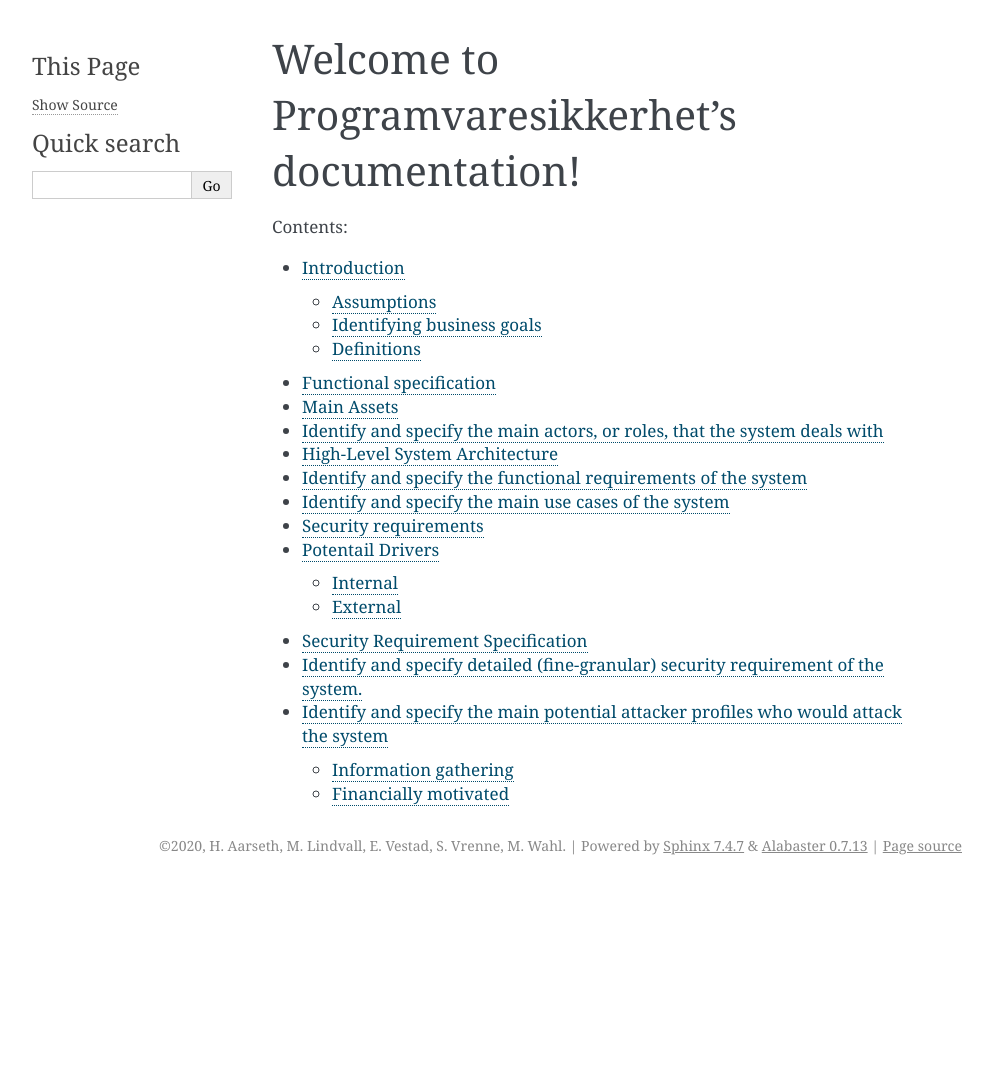
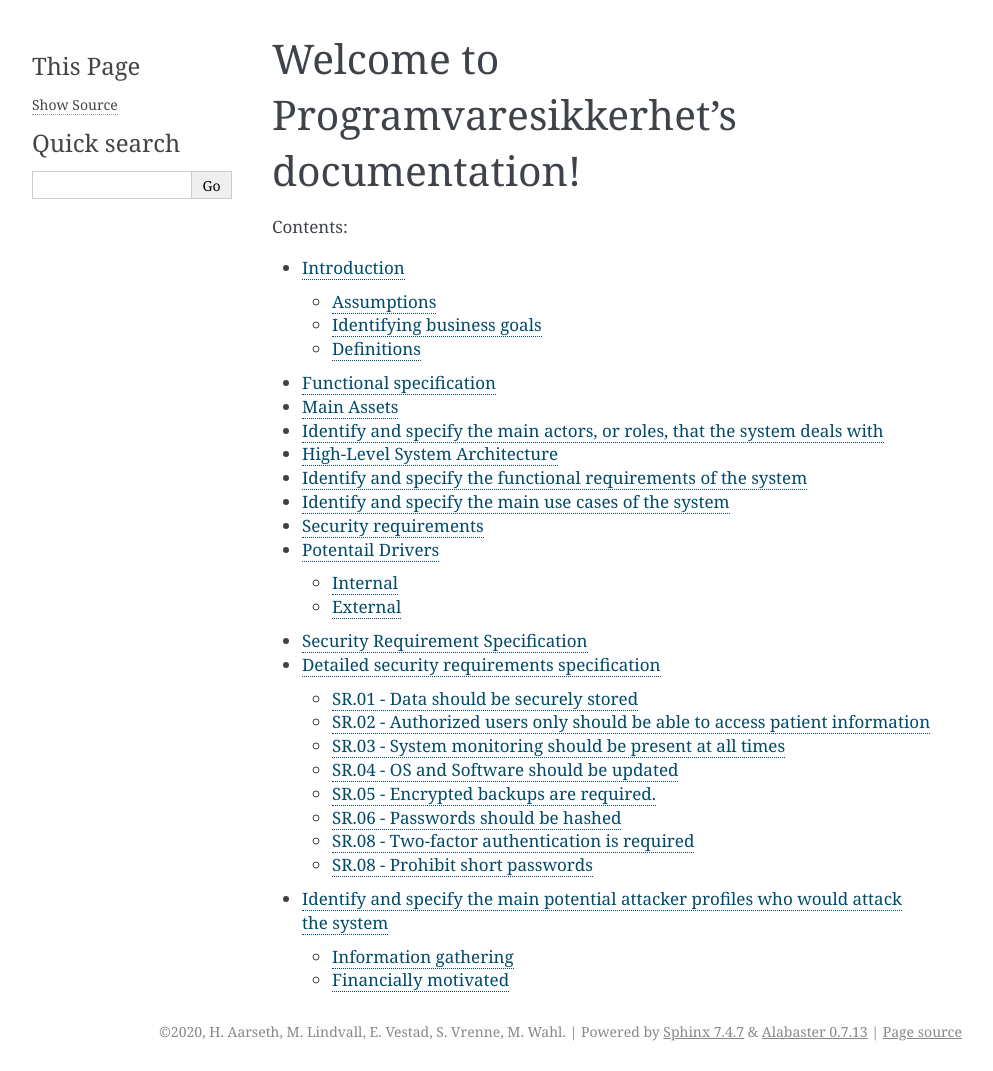
Before and after one commit to SteinarVrenne/school_imt3501, a Sphinx documentation site: the page built from Task 1/source/index.rst, in a window 1280 px wide. Shown: the whole page, without its empty margins (148-1141 px from the left). Built offline with Sphinx 7.4.7, drawn with Linux system fonts in a browser that asks for light colours; before the commit the page ends 900 px from its top, so only the background shows below that; some of the changed lines change nothing that is shown.

Commit message:
Big fucking requirement push (mer kommer)

```diff
--- a/Task 1/source/pages/04b_High_Level_Sec.rst
+++ b/Task 1/source/pages/04b_High_Level_Sec.rst
@@ -5,18 +5,18 @@
 Further detailed analyzis, indexing and prioritization will take place in the next section.
 
   - Logfiles should be detailed enough to point out the identity of a user.
-  - All passwords should be at least 8 characters long.
+  - Prohibit short passwords.
   - Data should be securely stored.
   - Users need to be authenticated in order to authorize.
   - Only authorized users should be able to access patient information.
-  - All passwords should be encrypted.
+  - Passwords should be encrypted.
   - The website should not accept invalid URL requests.
-  - Two-factor authentication is required for user sign in.
+  - Two-factor authentication is required.
   - Inactive user sessions should terminate after inactivity.
-  - Encrypted backups should be performed regularly.
-  - The website should be secured with encryption (TLS).
+  - Encrypted backups are required.
+  - Web-application communication needs to be encrypted
   - System monitoring should be present at all times.
-  - OS and softwares used should always stay up to date.
+  - OS and Software should be updated.
   - A system administrators access shall be terminated upon resignation.
   - The system should not be accessable outside Norwegian borders.
 
--- a/Task 1/source/pages/04c_Detailed_Security.rst
+++ b/Task 1/source/pages/04c_Detailed_Security.rst
@@ -1,5 +1,150 @@
-Identify and specify detailed (fine-granular) security requirement of the system.
----------------------------------------------------------------------------------
+Detailed security requirements specification
+--------------------------------------------
+
+In this part, we will cover the details of our security requirements specification process.
+Our specified requirements will be indexed and ordered in the manner of importance.
+To elaborate further on each requirement, it will be described a little more detailed.
+In addition, the requirement will also be tied up to a class, category and related system assets.
+These are defined in the "Definitions" section.
+
+SR.01 - Data should be securely stored
+""""""""""""""""""""""""""""""""""""""
+
+| **Requirement categories:** Confidentiality, Privacy.
+| **Security Mechanism:** Mitigate.
+| **Related assets:**
+| **Requirement:** Data about patients should be stored securely in order to
+  protect users privacy, maintain confidentiality and mitigate exposure in case of an unauthorized data dump.
+
+
+SR.02 - Authorized users only should be able to access patient information
+""""""""""""""""""""""""""""""""""""""""""""""""""""""""""""""""""""""""""
+
+| **Requirement categories:** Integrity, confidentiality, authorization, privacy.
+| **Security Mechanism:** Prevention.
+| **Related assets:**
+| **Requirement:** Authorized healthcare workers only should be able to access
+  patient information such as ... ... to prevent leakage of sensitive patient data.
+
+
+SR.03 - System monitoring should be present at all times
+""""""""""""""""""""""""""""""""""""""""""""""""""""""""
+
+| **Requirement categories:** Availability, intrusion, accountability.
+| **Security Mechanism:** Detection.
+| **Related assets:**
+| **Requirement:** Monitoring of system assets such as ... ... should be present at all times in order to
+  detect potential intrusions, unauthorized access, system errors or down time.
+
+
+SR.04 - OS and Software should be updated
+"""""""""""""""""""""""""""""""""""""""""
+
+| **Requirement categories:** Integrity, immunity.
+| **Security Mechanism:** Mitigation.
+| **Related assets:**
+| **Requirement:** Operating systems and software used in the healthcare system
+  should always stay up to date with the newest patches in order to mitigate
+  possible vulnerabilities.
+
+
+SR.05 - Encrypted backups are required.
+"""""""""""""""""""""""""""""""""""""""
+
+| **Requirement categories:** Confidentiality, secure maintenance.
+| **Security Mechanism:** Response.
+| **Related assets:**
+| **Requirement:** Encrypted backups related to ... and ... are required and should be performed
+  regularly in order to maintain confidentiality and proper response in case of a system breakdown.
+
+
+SR.06 - Passwords should be hashed
+""""""""""""""""""""""""""""""""""
+
+| **Requirement categories:** Confidentiality.
+| **Security Mechanism:** Mitigation.
+| **Related assets:**
+| **Requirement:** All passwords stored in the systems databases should be
+  hashed with a secure hash algoritm, such as e.g. SHA-256, in order to prevent
+   clear text exposure in case of a data breach.
+
+
+ SR.07 - Web-application communication needs to be encrypted
+ """""""""""""""""""""""""""""""""""""""""""""""""""""""""""
+
+ | **Requirement categories:** Confidentiality, immunity.
+ | **Security Mechanism:** Prevent.
+ | **Related assets:**
+ | **Requirement:** All communication related to the system web-application should
+  benefit TLS encryption in order to prevent ... ... sent in clear text and malicious packet sniffers.
+
+
+SR.08 - Two-factor authentication is required
+"""""""""""""""""""""""""""""""""""""""""""""
+
+| **Requirement categories:** Integrity, identification & authentication.
+| **Security Mechanism:** Prevention.
+| **Related assets:**
+| **Requirement:** Two-factor authentication is required for all users that has
+  a higher level of privileges than patients in order to prevent unwanted access to
+  sensitive patient information.
+
+
+SR.08 - Prohibit short passwords
+""""""""""""""""""""""""""""""""
+
+| **Requirement categories:** Non-repudiation.
+| **Security Mechanism:** Prevention
+| **Related assets:**
+| **Requirement:** Two-factor authentication is required for all users that has
+  a higher level of privileges than patients, in order to prevent unwanted access to
+  sensitive patient information.
+
+
+
+Kategorier (ignorer):
+  - Identification & Authentication: ensures that users and applications are correctly identified and the identities are verified
+  - authorization: Ensures that users and applications can only access data and functions they are authorized to
+  - Immunity: prevent unauthorized code and programs from infecting the application
+  - Intrusion detection: detect any attempt to intrude into the system
+  - Non-repudiation: ensure that users and entities can not deny (not) performing an interaction
+  - Privacy: ensure privacy related rules and regulations. Ensure PbD principles and compiant with GDPR
+  - Security auditing - accountability: ensure the possibility to audit and
+    monitor the status of critical and security functions. Audit should
+    include information such as ID, event, time, and asset
+  - Secure maintenance: ensure secure maintenance and secure operations, e.g., configuration management
+
+
+Deterrence, Prevention, detection, mitigation, and response
+
+Liste (ignorer):
+
+- Data should be securely stored.
+- Users need to be authenticated in order to authorize.
+- Only authorized users should be able to access patient information.
+- System monitoring should be present at all times.
+- OS and softwares used should always stay up to date.
+- Encrypted backups should be performed regularly.
+- All passwords should be encrypted.
+- The website should be secured with encryption (TLS).
+- Two-factor authentication is required for user sign in.
+- All passwords should be at least 8 characters long.
+- Inactive user sessions should terminate after inactivity.
+- Logfiles should be detailed enough to point out the identity of a user.
+- A system administrators access shall be terminated upon resignation.
+- The website should not accept invalid URL requests.
+- The system should not be accessable outside Norwegian borders.
+
+
+
+
+
+
+
+
+
+
+
 
 
 +-------------------+--------------------------------------------------------------------------------------------------------------+
```
